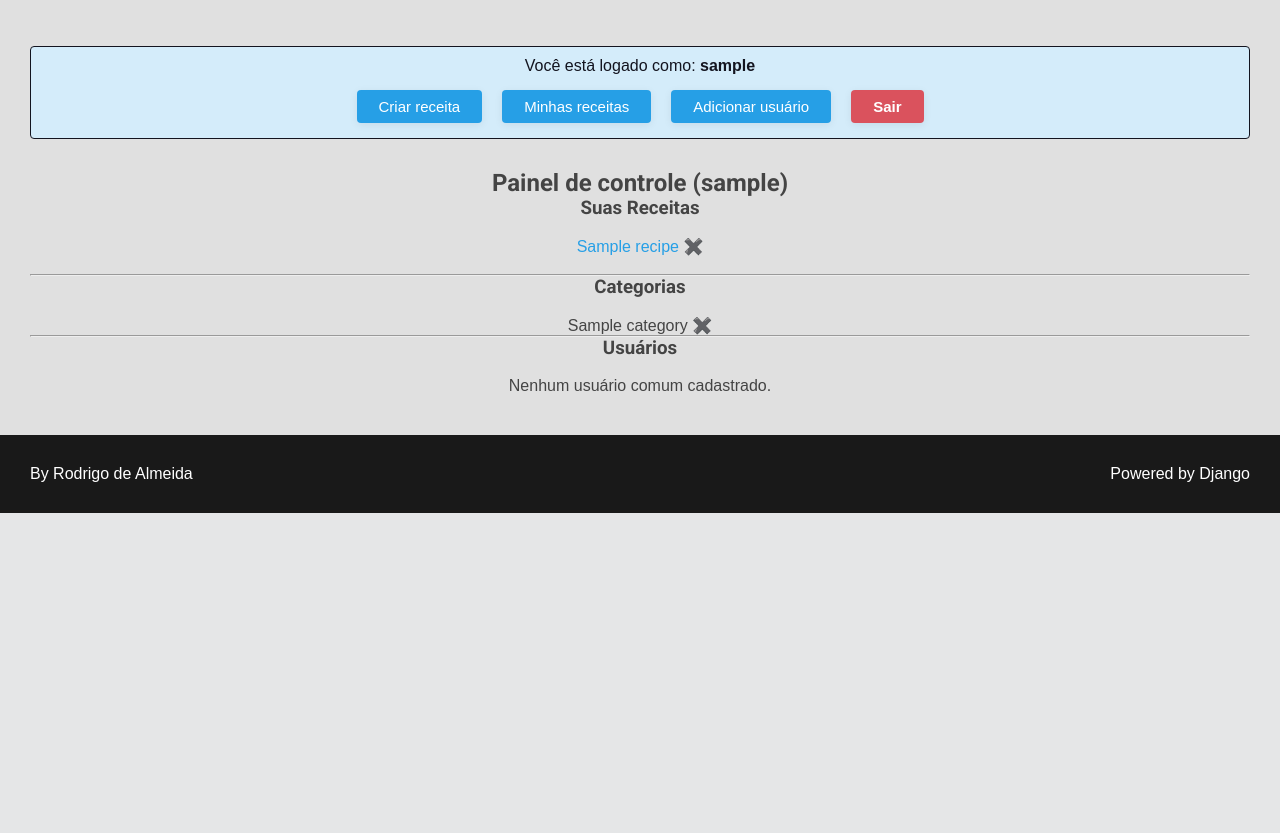
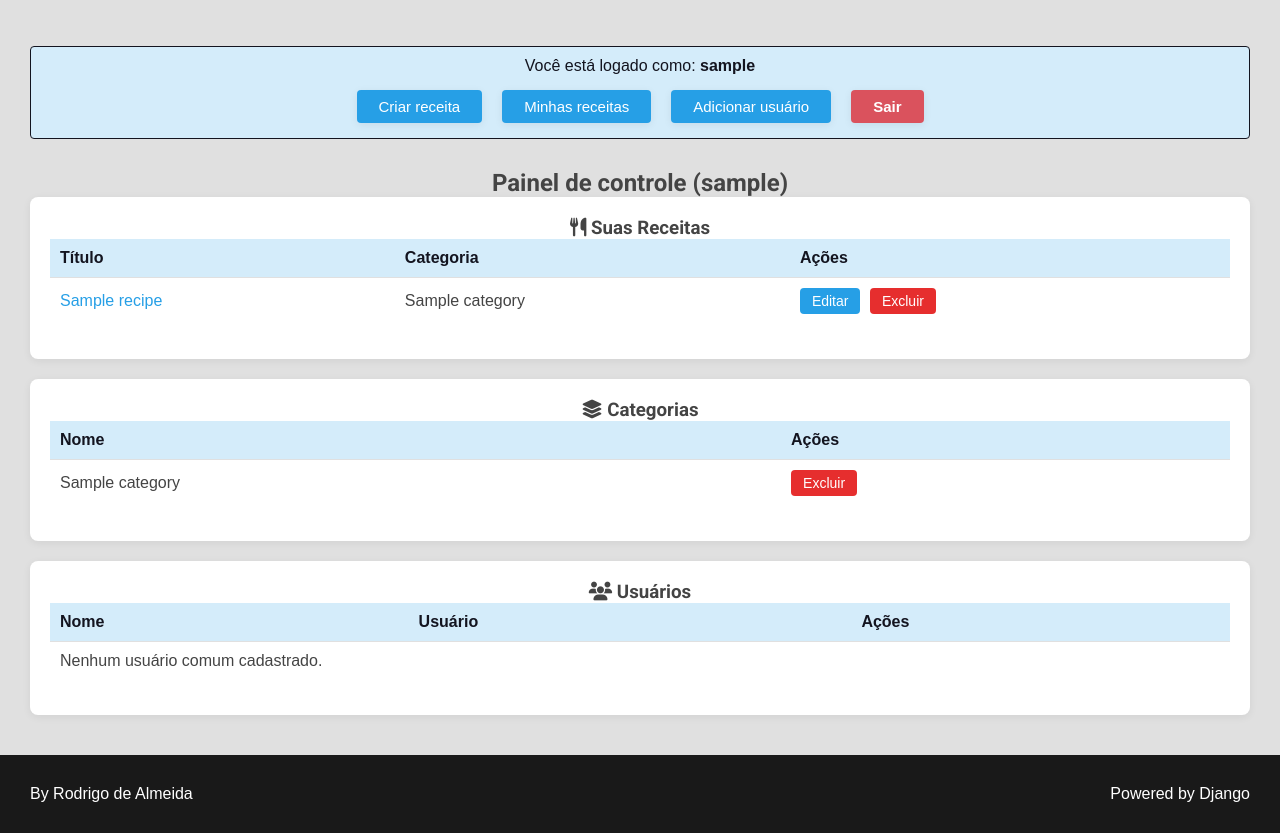
Before and after one commit to lordrodrigoo/Receitas-confeitaria, a Django app: page /dashboard/dashboard in a window 1280 px wide. Shown: the part 364-1197 px from the top of the page. Before the commit the page ends 877 px from the top, so only its background shows below. Run offline with Django 5.2, Linux system fonts and the light colour scheme; a user stored in the database is signed in; tables that the repository leaves empty hold one stand-in row (values such as "Sample post"); parts of the project's set-up code (start-up, migrations or seed data) failed here and were passed over.

Commit message:
Ajusted Dashboard

```diff
--- a/base_static/global/css/dashboard.css
+++ b/base_static/global/css/dashboard.css
@@ -31,11 +31,65 @@
   font-weight: bold;
 }
 .dashboard-menu-logout:hover {
-  background: #a63a3a;
+  background: #b71c1c;
   color: var(--color-white);
 }
 .dashboard-menu-logout-form {
   display: inline;
+}
+
+/* Dashboard visual improvements */
+.dashboard-section {
+  background: #fff;
+  border-radius: 8px;
+  box-shadow: 0 2px 8px #0001;
+  margin-bottom: 2rem;
+  padding: 2rem;
+}
+.dashboard-table {
+  width: 100%;
+  border-collapse: collapse;
+  margin-bottom: 1.5rem;
+}
+.dashboard-table th, .dashboard-table td {
+  padding: 1rem;
+  text-align: left;
+  border-bottom: 1px solid #e0e0e0;
+}
+.dashboard-table th {
+  background: var(--color-primary-light);
+  color: var(--color-primary-dark);
+  font-weight: 600;
+}
+.dashboard-table tr:last-child td {
+  border-bottom: none;
+}
+.btn-edit {
+  background: #269fe6;
+  color: #fff;
+  border: none;
+  border-radius: 4px;
+  padding: 0.5rem 1.2rem;
+  margin-right: 0.5rem;
+  cursor: pointer;
+  font-size: 1.4rem;
+  transition: background 0.2s;
+}
+.btn-edit:hover {
+  background: #2086c2;
+}
+.btn-delete {
+  background: #e62e2e;
+  color: #fff;
+  border: none;
+  border-radius: 4px;
+  padding: 0.5rem 1.2rem;
+  cursor: pointer;
+  font-size: 1.4rem;
+  transition: background 0.2s;
+}
+.btn-delete:hover {
+  background: #b71c1c;
 }
 
 @media (max-width: 700px) {
--- a/dashboard/templates/dashboard/pages/dashboard.html
+++ b/dashboard/templates/dashboard/pages/dashboard.html
@@ -9,65 +9,96 @@
         <h2>Painel de controle ({{ user.username }})</h2>
 
 
-            <div class="dashboard-container">
-               <h3>Suas Receitas</h3>
-               <br>
-               <ul>
+
+<div class="dashboard-section">
+   <h3><i class="fas fa-utensils"></i> Suas Receitas</h3>
+   <table class="dashboard-table">
+      <thead>
+         <tr>
+            <th>Título</th>
+            <th>Categoria</th>
+            <th>Ações</th>
+         </tr>
+      </thead>
+      <tbody>
          {% for recipe in recipes %}
-                     <li>
-                        <a href="{% url "dashboard:dashboard_recipe_edit" recipe.id %}">
-                           {{ recipe.title }}
-                        </a>
-                        <form class="inline-form form-delete"
-                                 action="{% url "dashboard:dashboard_recipe_delete" %}"
-                                 method="post">
+            <tr>
+               <td>
+                  <a href="{% url "dashboard:dashboard_recipe_edit" recipe.id %}">{{ recipe.title }}</a>
+               </td>
+               <td>{{ recipe.category.name|default:'-' }}</td>
+               <td>
+                  <a href="{% url "dashboard:dashboard_recipe_edit" recipe.id %}" class="btn-edit">Editar</a>
+                  <form class="inline-form form-delete" action="{% url "dashboard:dashboard_recipe_delete" %}" method="post" style="display:inline;">
                      {% csrf_token %}
                      <input type="hidden" name="id" value="{{ recipe.id }}" />
-                           <button class="plaintext-button" type="submit">✖️</button>
+                     <button class="btn-delete" type="submit" title="Excluir">Excluir</button>
                   </form>
-                     </li>
-                     <br>
+               </td>
+            </tr>
          {% empty %}
-                     <li>
-                        <p>Você ainda não tem receitas cadastradas.</p>
-                     </li>
+            <tr><td colspan="3">Você ainda não tem receitas cadastradas.</td></tr>
          {% endfor %}
-               </ul>
-               <hr>
+      </tbody>
+   </table>
+</div>
 
-               <h3>Categorias</h3>
-               <br>
-               <ul>
+<div class="dashboard-section">
+   <h3><i class="fas fa-layer-group"></i> Categorias</h3>
+   <table class="dashboard-table">
+      <thead>
+         <tr>
+            <th>Nome</th>
+            <th>Ações</th>
+         </tr>
+      </thead>
+      <tbody>
          {% for category in categories %}
-                     <li>
-                        {{ category.name }}
+            <tr>
+               <td>{{ category.name }}</td>
+               <td>
                   <form class="inline-form form-delete-category" action="{% url 'dashboard:dashboard_category_delete' %}" method="post" style="display:inline;">
                      {% csrf_token %}
                      <input type="hidden" name="category_id" value="{{ category.id }}">
-                           <button class="plaintext-button" type="submit" onclick="return confirm('Tem certeza que deseja excluir esta categoria?');">✖️</button>
+                     <button class="btn-delete" type="submit" title="Excluir" onclick="return confirm('Tem certeza que deseja excluir esta categoria?');">Excluir</button>
                   </form>
-                     </li>
+               </td>
+            </tr>
          {% empty %}
-                     <li>Nenhuma categoria cadastrada.</li>
+            <tr><td colspan="2">Nenhuma categoria cadastrada.</td></tr>
          {% endfor %}
-               </ul>
-               <hr>
-               <h3>Usuários</h3>
-               <br>
-               <ul>
+      </tbody>
+   </table>
+</div>
+
+<div class="dashboard-section">
+   <h3><i class="fas fa-users"></i> Usuários</h3>
+   <table class="dashboard-table">
+      <thead>
+         <tr>
+            <th>Nome</th>
+            <th>Usuário</th>
+            <th>Ações</th>
+         </tr>
+      </thead>
+      <tbody>
          {% for user in users %}
-                     <li>
-                        {{ user.get_full_name|default:user.username }} ({{ user.username }})
+            <tr>
+               <td>{{ user.get_full_name|default:user.username }}</td>
+               <td>{{ user.username }}</td>
+               <td>
                   <form class="inline-form form-delete-user" action="{% url 'dashboard:dashboard_user_delete' %}" method="post" style="display:inline;">
                      {% csrf_token %}
                      <input type="hidden" name="user_id" value="{{ user.id }}">
-                           <button class="plaintext-button" type="submit" onclick="return confirm('Tem certeza que deseja excluir este usuário?');">✖️</button>
+                     <button class="btn-delete" type="submit" title="Excluir" onclick="return confirm('Tem certeza que deseja excluir este usuário?');">Excluir</button>
                   </form>
-                     </li>
+               </td>
+            </tr>
          {% empty %}
-                     <li>Nenhum usuário comum cadastrado.</li>
+            <tr><td colspan="3">Nenhum usuário comum cadastrado.</td></tr>
          {% endfor %}
-               </ul>
+      </tbody>
+   </table>
 </div>
 
 
--- a/dashboard/views/all.py
+++ b/dashboard/views/all.py
@@ -103,8 +103,8 @@
 
 @login_required(login_url='dashboard:login', redirect_field_name='next')
 def dashboard(request):
-    # Mostra todas as receitas criadas pelo usuário logado (publicadas ou não)
-    recipes = Recipe.objects.filter(author=request.user)
+    # Mostra todas as receitas cadastradas, independente do autor
+    recipes = Recipe.objects.all()
     categories = Category.objects.all()
     from dashboard.forms.category_delete_form import CategoryDeleteForm
     from dashboard.forms.user_delete_form import UserDeleteForm
```
Lines whose indentation alone changed are shown as unchanged.
